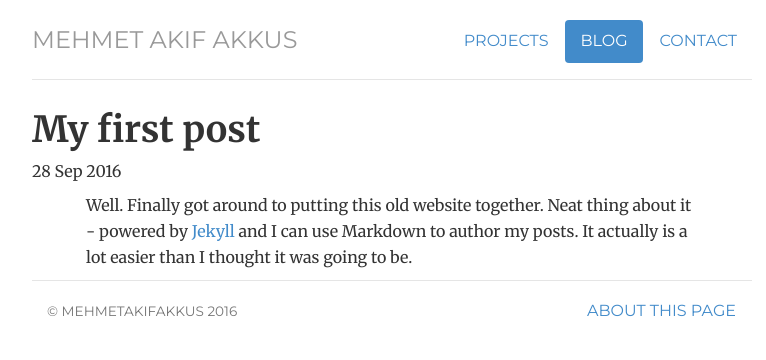
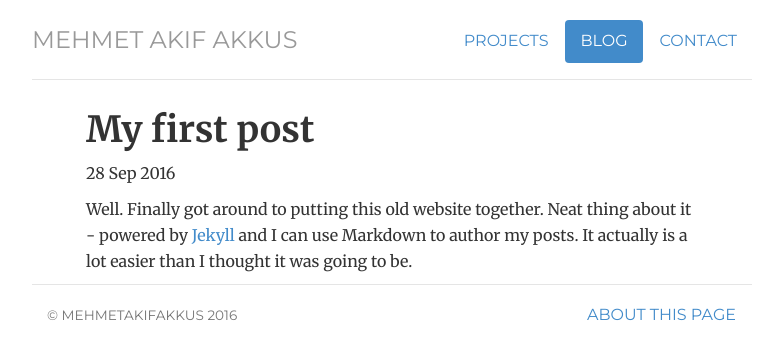
Before and after one commit to mehmetakifakkus/mehmetakifakkus.github.io, a Jekyll site: the page built from _posts/2016-09-28-my-first-post.md, in a window 1280 px wide. Shown: the top 360 px of the page, without its empty margins (248-1014 px from the left). Built offline with Jekyll 4.4.1, drawn with Linux system fonts in a browser that asks for light colours.

Commit message:
Update post.html

```diff
--- a/_layouts/post.html
+++ b/_layouts/post.html
@@ -1,9 +1,9 @@
 ---
 layout: default
 ---
-<h1>{{ page.title }}</h1>
-<p class="meta">{{ page.date | date_to_string }}</p>
+<div class="note">
+  <h1>{{ page.title }}</h1>
+  <p class="meta">{{ page.date | date_to_string }}</p>
 
-<div class="note">
   {{ content }}
 </div>
```
